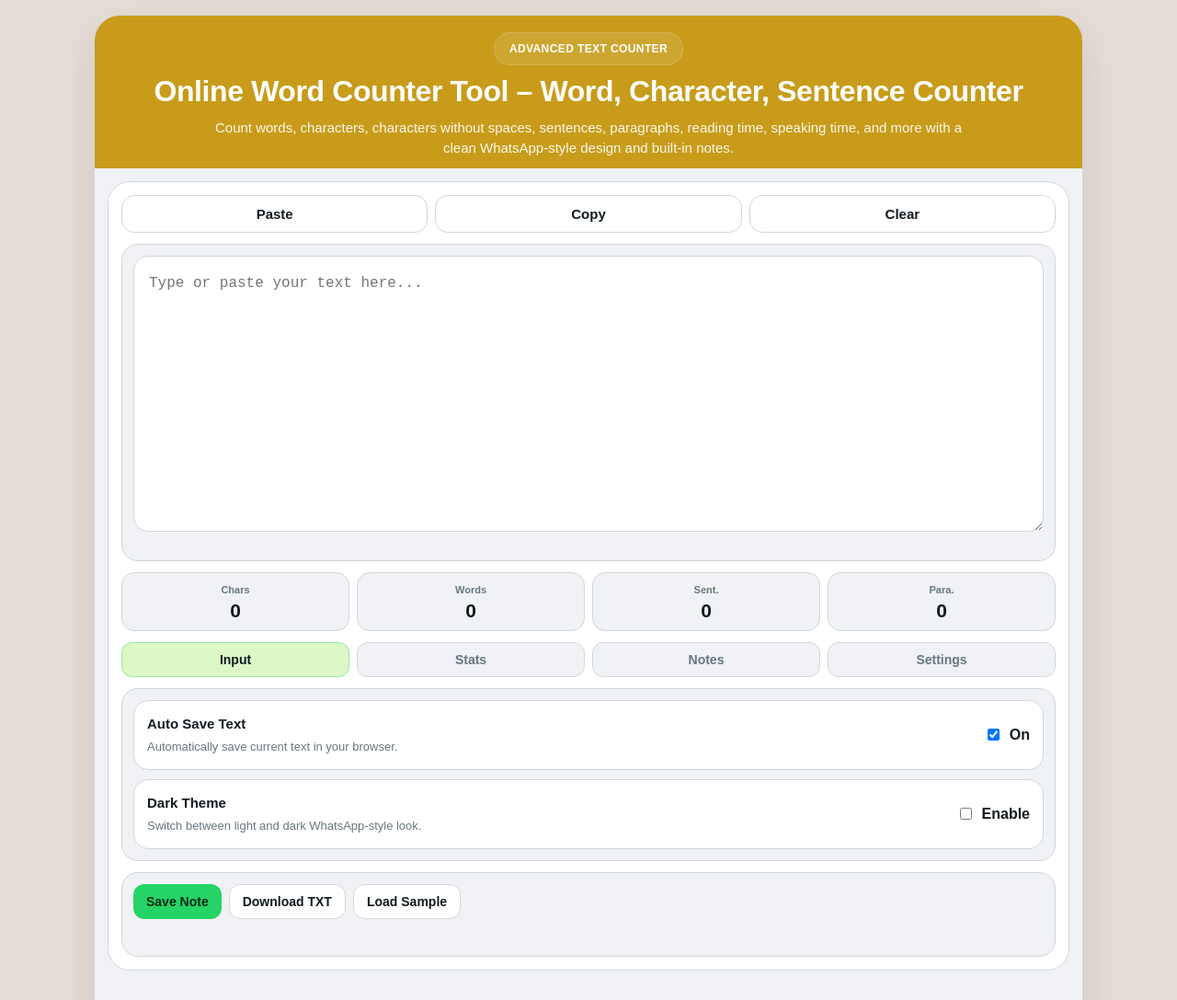
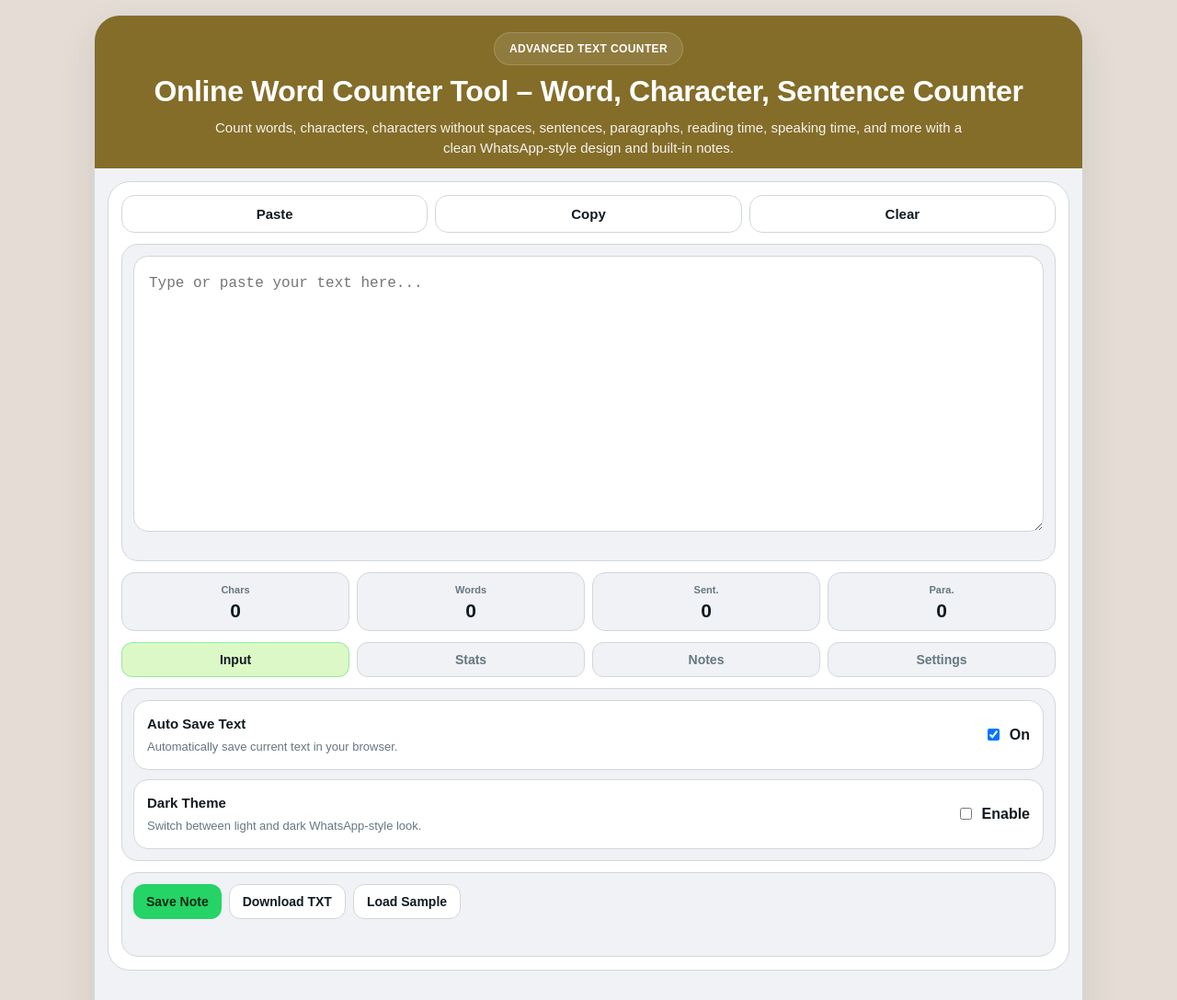
Before and after one commit to shahidlogs/online-word-counter-tool, a plain HTML site: page index.html in a window 1280 px wide. Shown: the top 1087 px of the page at 92% size. Drawn offline with Linux system fonts and the light colour scheme.

Commit message:
Update index.html

```diff
--- a/index.html
+++ b/index.html
@@ -33,7 +33,7 @@
       --wa-line:#d1d7db;
       --wa-soft:#f0f2f5;
       --wa-shadow:0 16px 40px rgba(17,27,33,.10);
-      --hero-solid:#C89C1A;
+      --hero-solid:#846D29;
       --radius-xl:26px;
       --radius-lg:18px;
       --radius-md:14px;
```
